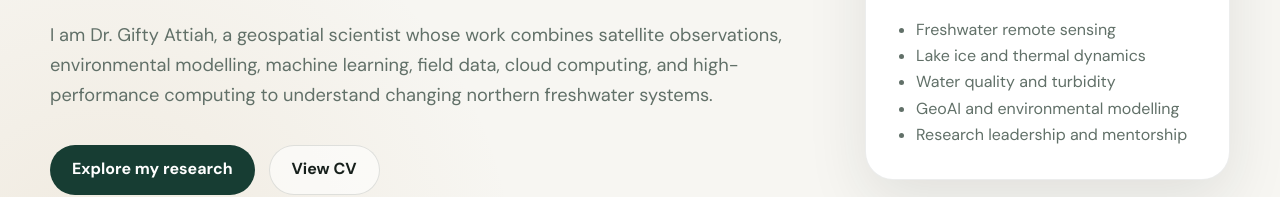
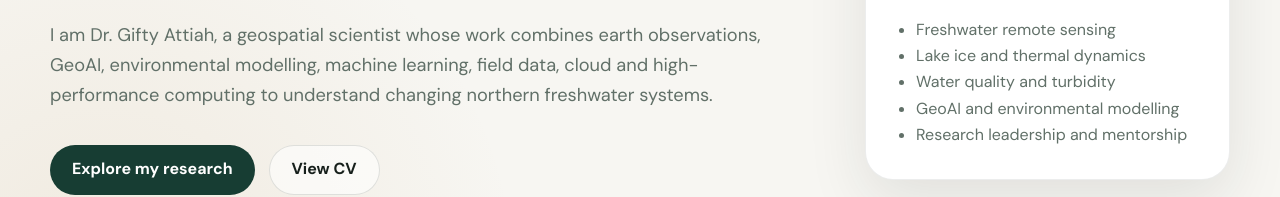
Before and after one commit to henryiiilocation983/henryiiilocation983.github.io, a plain HTML site: page index.html in a window 1280 px wide. Shown: the part 628-825 px from the top of the page. Drawn offline with nearby package versions, Linux system fonts and the light colour scheme.

Commit message:
Update bio

```diff
--- a/index.html
+++ b/index.html
@@ -32,7 +32,7 @@
     <div class="hero-copy reveal">
       <p class="eyebrow">Geospatial Scientist · Remote Sensing Researcher · Educator</p>
       <h1>Harnessing Earth observation and GeoAI to advance environmental and human resilience.</h1>
-      <p class="hero-text">I am Dr. Gifty Attiah, a geospatial scientist whose work combines satellite observations, environmental modelling, machine learning, field data, cloud computing, and high-performance computing to understand changing northern freshwater systems.</p>
+      <p class="hero-text">I am Dr. Gifty Attiah, a geospatial scientist whose work combines earth observations, GeoAI, environmental modelling, machine learning, field data, cloud and high-performance computing to understand changing northern freshwater systems.</p>
       <div class="hero-actions"><a class="button primary" href="#projects">Explore my research</a><a class="button secondary" href="assets/Gifty_Attiah_CV.pdf" target="_blank" rel="noopener">View CV</a></div>
       <div class="hero-links"><a href="https://github.com/geattiah" target="_blank" rel="noopener noreferrer">GitHub</a><a href="https://www.linkedin.com/in/gifty-attiah/" target="_blank" rel="noopener noreferrer">LinkedIn</a><a href="https://scholar.google.com/citations?user=P1WRL8AAAAAJ&amp;hl=en" target="_blank" rel="noopener noreferrer">Google Scholar</a></div>
     </div>
```
